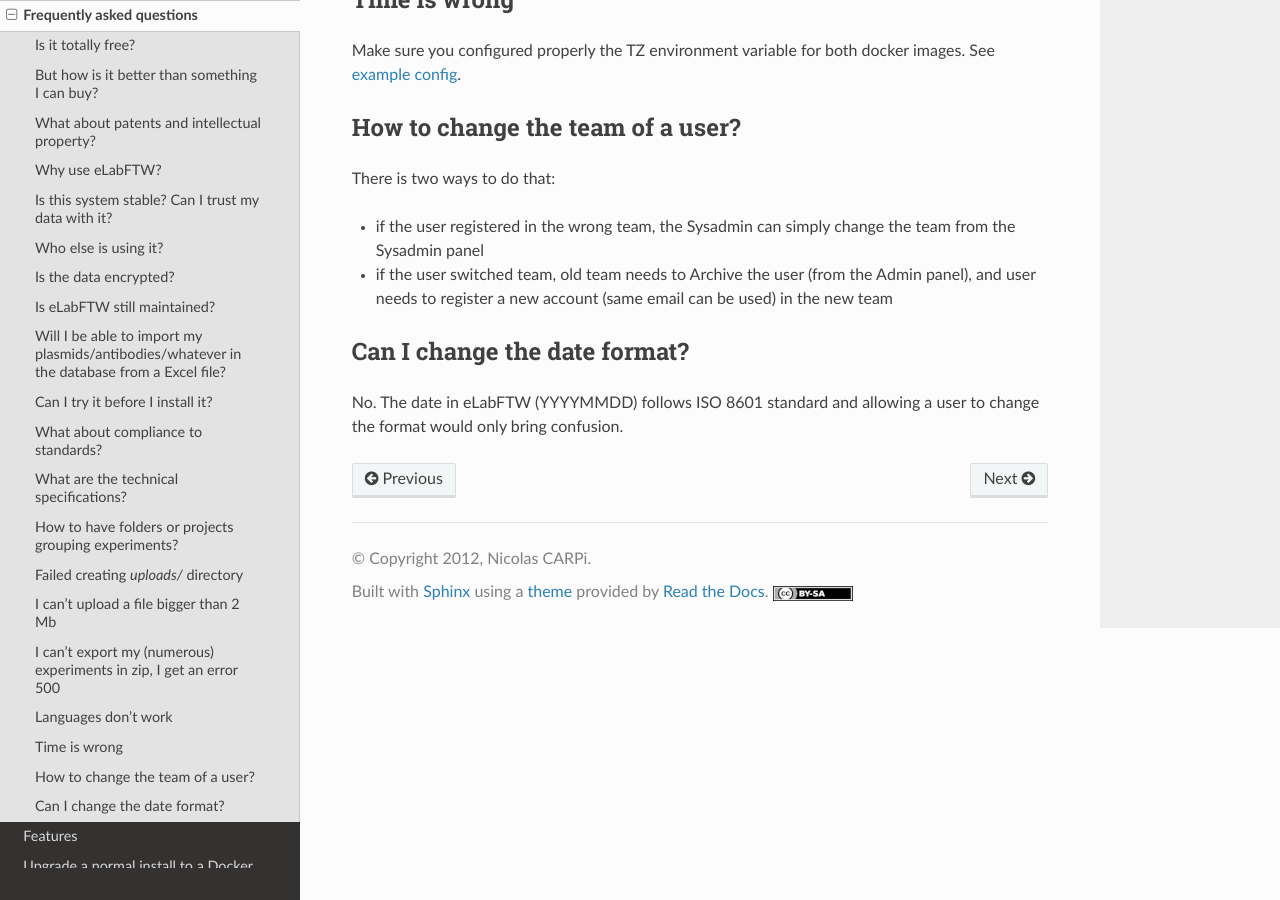
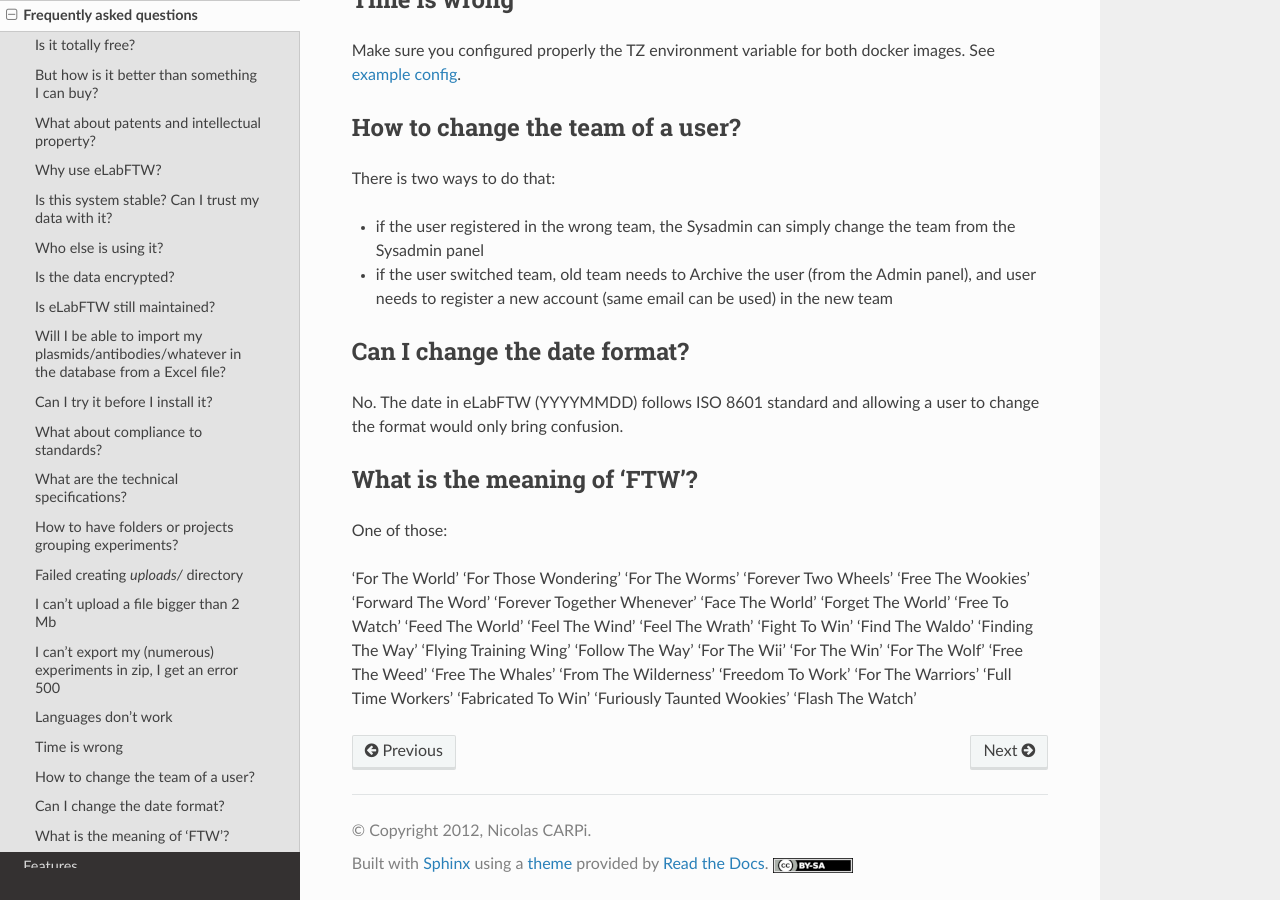
Before and after one commit to elabftw/elabdoc, a Sphinx documentation site: the page built from doc/faq.rst, in a window 1280 px wide and 900 px high, scrolled down 6090 px. Built offline with Sphinx 7.4.7 and the Read the Docs theme 2.0.0, drawn with Linux system fonts in a browser that asks for light colours; pages that are not in the unit, such as notebooks, are missing from menus.

Commit message:
add meaning of FTW

```diff
--- a/doc/faq.rst
+++ b/doc/faq.rst
@@ -242,3 +242,39 @@
 -----------------------------
 
 No. The date in eLabFTW (YYYYMMDD) follows ISO 8601 standard and allowing a user to change the format would only bring confusion.
+
+What is the meaning of 'FTW'?
+-----------------------------
+
+One of those:
+
+'For The World'
+'For Those Wondering'
+'For The Worms'
+'Forever Two Wheels'
+'Free The Wookies'
+'Forward The Word'
+'Forever Together Whenever'
+'Face The World'
+'Forget The World'
+'Free To Watch'
+'Feed The World'
+'Feel The Wind'
+'Feel The Wrath'
+'Fight To Win'
+'Find The Waldo'
+'Finding The Way'
+'Flying Training Wing'
+'Follow The Way'
+'For The Wii'
+'For The Win'
+'For The Wolf'
+'Free The Weed'
+'Free The Whales'
+'From The Wilderness'
+'Freedom To Work'
+'For The Warriors'
+'Full Time Workers'
+'Fabricated To Win'
+'Furiously Taunted Wookies'
+'Flash The Watch'
```
